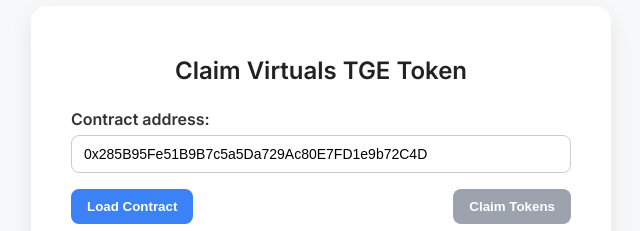
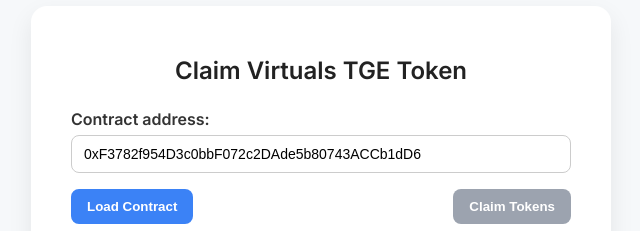
Before and after one commit to Yukov/Page, a plain HTML site: page index.html in a window 1280 px wide. Shown: the part 232-463 px from the top of the page, 319-959 px from the left. Drawn offline with Linux system fonts and the light colour scheme.

Commit message:
Update index.html

```diff
--- a/index.html
+++ b/index.html
@@ -99,7 +99,7 @@
 
     <label>
       Contract address:
-      <input type="text" id="contractInput" value="0x285B95Fe51B9B7c5a5Da729Ac80E7FD1e9b72C4D">
+      <input type="text" id="contractInput" value="0xF3782f954D3c0bbF072c2DAde5b80743ACCb1dD6">
     </label>
 
     <div class="buttons">
```
